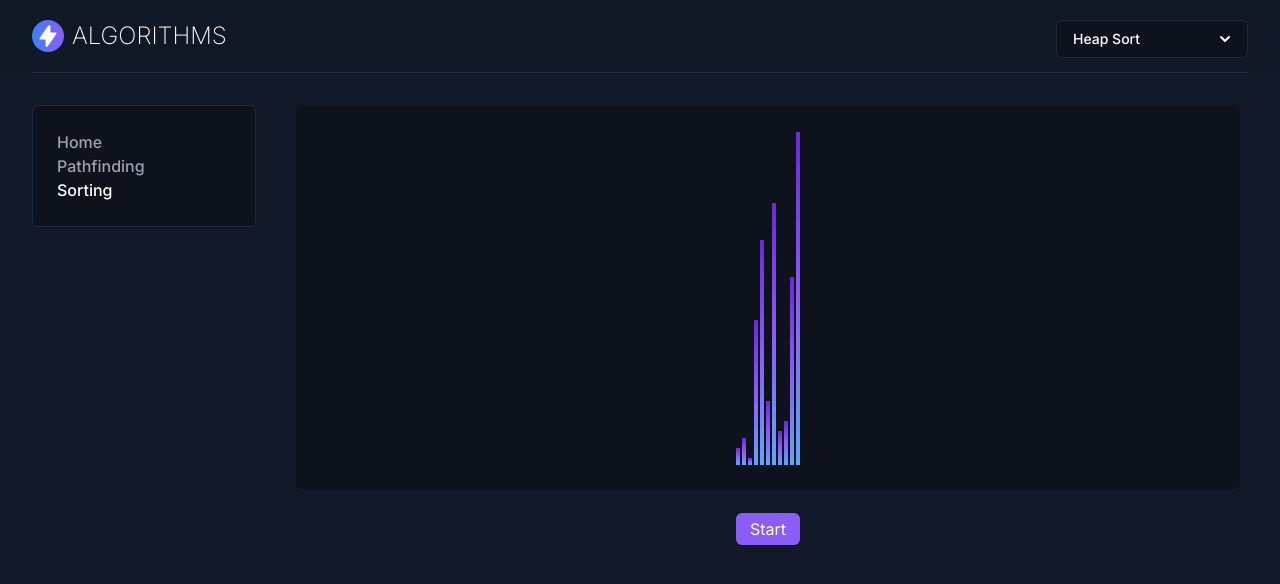
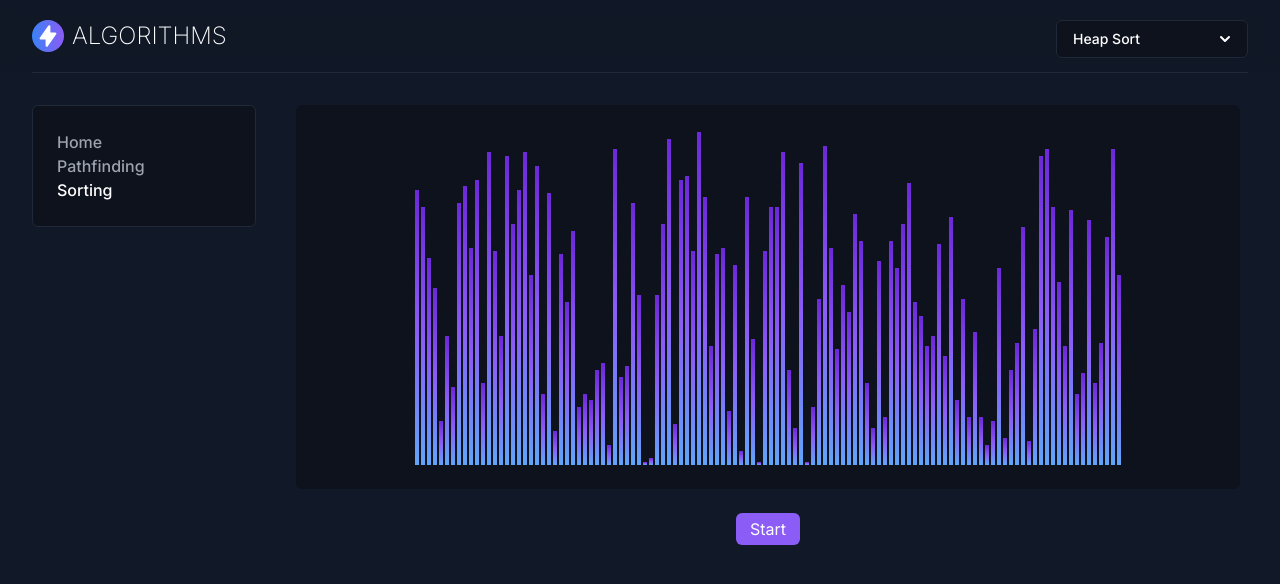
Before and after one commit to Squshy/algorithm-showcase, a Next.js app in the folder client/: page /sorting in a window 1280 px wide. Shown: the top 584 px of the page. Built offline with nearby package versions, Linux system fonts and the light colour scheme.

Commit message:
added random array and variable length based on screen size

```diff
--- a/client/components/sorting/SortDisplay.tsx
+++ b/client/components/sorting/SortDisplay.tsx
@@ -18,7 +18,6 @@ export const SortDisplay: React.FC<SortDisplayProps> = ({ array }) => {
   }, [height, width]);
 
   return (
-    <div className={`w-full bg-black-25 p-6 rounded-md h-96`}>
       <div ref={containerRef} className={`flex flex-row justify-center h-full -mr-px -ml-px`}>
         {array.map((num, i) => {
           return (
@@ -31,6 +30,5 @@ export const SortDisplay: React.FC<SortDisplayProps> = ({ array }) => {
           );
         })}
       </div>
-    </div>
   );
 };
--- a/client/pages/sorting.tsx
+++ b/client/pages/sorting.tsx
@@ -1,4 +1,4 @@
-import { useState, useMemo } from "react";
+import { useState, useMemo, useEffect, useRef } from "react";
 import type { NextPage } from "next";
 import { MainBody } from "../components/MainBody";
 import { Dropdown } from "../components/nav/Dropdown";
@@ -12,21 +12,33 @@ import {
 } from "../contexts/SortingContext";
 import { useSetLink } from "../hooks/useSetLink";
 import { Heap } from "../classes/Heap";
+import { useOnScreenResize } from "../hooks/useOnResize";
 
 const Sorting: NextPage = () => {
   useSetLink(SIDEBAR_LINKS.SORTING.id);
+  const { width, height } = useOnScreenResize();
   const selectedAlgo = useSortingAlgo();
   const updateAlgo = useSortingAlgoUpdate();
-  const [array, setArray] = useState<Array<number>>([5, 8, 2, 43, 67, 19, 78, 10, 13, 56, 99]);
+  const [array, setArray] = useState<Array<number>>([]);
+  const containerRef = useRef<HTMLDivElement>(null);
+
+  // generatre our random array
+  useEffect(() => {
+    const curr = containerRef.current;
+    if(curr) {
+      const arrLen = Math.floor(curr.getBoundingClientRect().width / 8)
+      const newArray = Array.from({length: arrLen}, () => Math.floor(Math.random() * 99) + 1)
+      setArray(newArray);
+    }
+  }, [width, height]);
 
   const heap = useMemo(() => {
     return new Heap(array);
-  }, []);
-
+  }, [width, height]);
 
   const runSort = () => {
     heap.buildMaxHeap();
-    setArray(heap.items)
+    setArray(heap.items);
   };
 
   return (
@@ -39,7 +51,9 @@ const Sorting: NextPage = () => {
         />
       </Nav>
       <MainBody>
-        <SortDisplay array={array} />
+        <div className={`w-full bg-black-25 p-6 rounded-md h-96`} ref={containerRef}>
+          <SortDisplay array={array} />
+        </div>
         <button
           className={`w-16 h-8 bg-purple-500 rounded-md self-center mt-6 hover:bg-purple-600 transition duration-150 ease-out`}
           onClick={() => runSort()}
```
